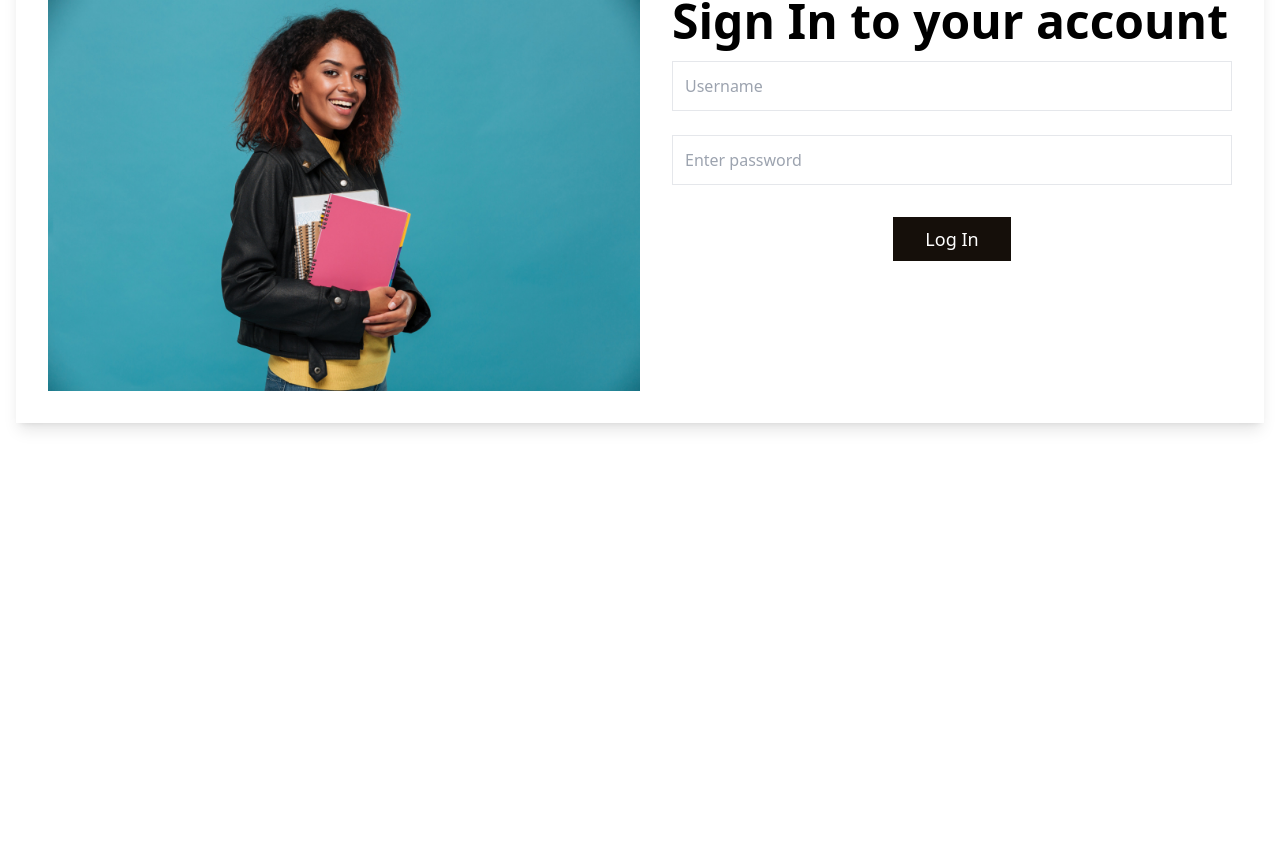
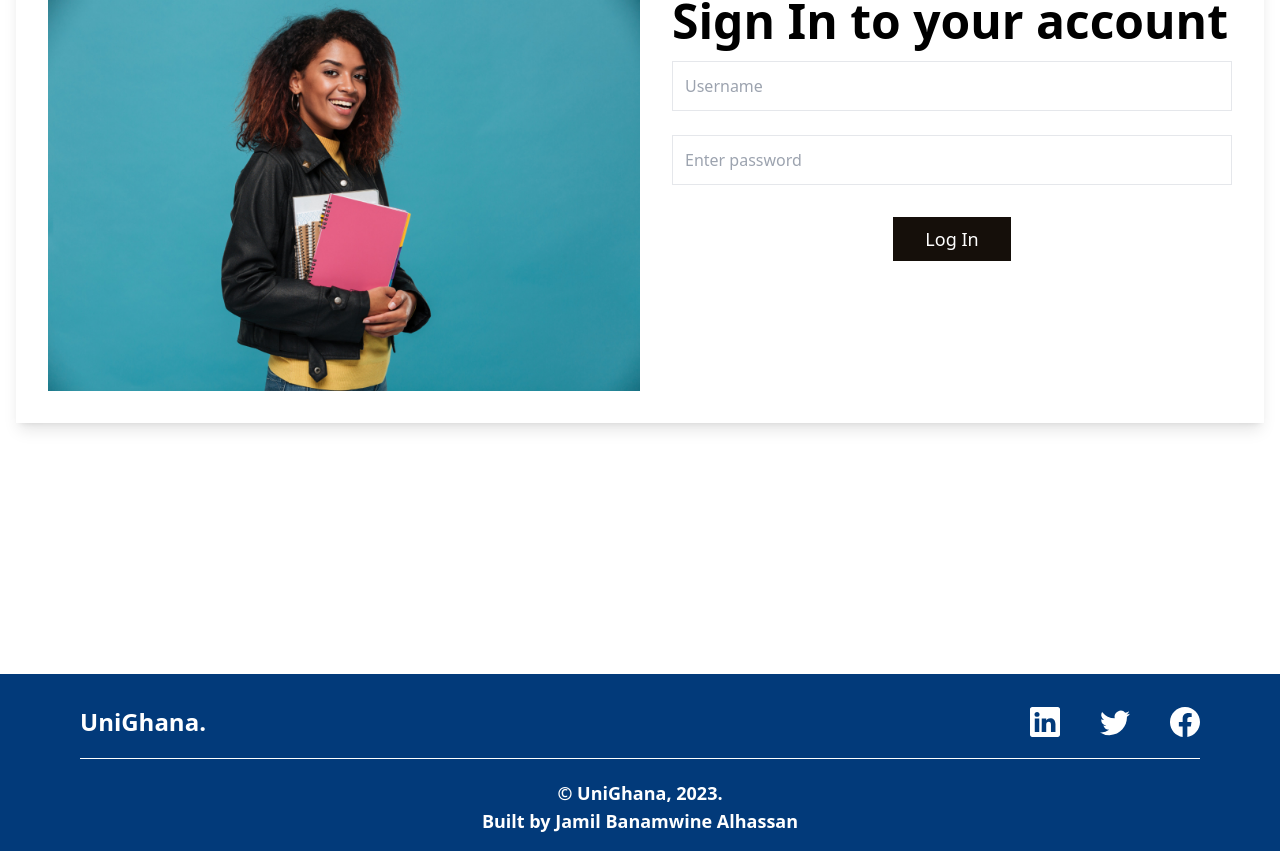
Before and after one commit to bjamyl/uni-ghana-landing, a Next.js app: page /sign-in in a window 1280 px wide. Shown: the part 280-1131 px from the top of the page. Before the commit the page ends 874 px from the top, so only its background shows below. Built offline with nearby package versions, Linux system fonts and the light colour scheme.

Commit message:
added footer, restyled nav and disabled search bar component

```diff
--- a/components/Card.tsx
+++ /dev/null
@@ -1,7 +0,0 @@
-import React from 'react'
-
-export default function Card() {
-  return (
-    <div>Card</div>
-  )
-}
--- a/components/Cards.tsx
+++ b/components/Cards.tsx
@@ -1,5 +1,4 @@
 import React from "react";
-import Card from "./Card";
 import { MdSchool } from "react-icons/md";
 import { FiSearch } from "react-icons/fi";
 import { BsFillChatTextFill, BsGraphUpArrow } from "react-icons/bs";
--- a/components/Footer.tsx
+++ b/components/Footer.tsx
@@ -1,9 +1,33 @@
 import React from "react";
+import Link from "next/link";
+import { BsLinkedin, BsTwitter, BsFacebook } from "react-icons/bs";
 
 export default function Footer() {
   return (
     <footer>
-      <section></section>
+      <section className="bg-[#023a7a] mt-20 p-4 pt-8 md:px-8 lg:px-16 xl:px-20">
+        <div className="flex  justify-between">
+          {/* Logo */}
+          <h3 className="font-bold text-2xl text-white">
+            <Link href="/">
+              UniGhana<span>.</span>
+            </Link>
+          </h3>
+          <ul className="flex items-center justify-between gap-x-10">
+            <li className="text-white text-3xl">
+              <BsLinkedin />
+            </li>
+            <li className="text-white text-3xl">
+              <BsTwitter />
+            </li>
+            <li className="text-white text-3xl">
+              <BsFacebook />
+            </li>
+          </ul>
+        </div>
+        <div className="w-full h-[1px] bg-white my-5"></div>
+        <p className="font-bold text-white text-lg text-center">&copy; UniGhana, 2023. <br /> Built by Jamil Banamwine Alhassan</p>
+      </section>
     </footer>
   );
 }
--- a/components/Menu.tsx
+++ b/components/Menu.tsx
@@ -3,17 +3,14 @@ import Link from "next/link";
 
 export default function Menu() {
   return (
-    <section className="h-screen bg-white z-100 px-4">
-      <ul className="font-bold text-2xl space-y-2 text-[#09347d]">
+    <section className="h-screen md:hidden bg-white z-100 pt-10 px-4">
+      <ul className="font-bold text-2xl flex flex-col gap-y-10 text-[#09347d]">
         <Link href="/">
           <li>Home</li>
         </Link>
         <li>Universities</li>
         <li>Scholarships</li>
-        <Link href="/sign-in">
-          <li>Sign In</li>
-        </Link>
-        <li>Get Started</li>
+        <li className="">Get Started</li>
       </ul>
     </section>
   );
--- a/components/Navbar.tsx
+++ b/components/Navbar.tsx
@@ -17,7 +17,7 @@ export default function Navbar() {
         </h3>
         {/* Page Links */}
         <div className="flex items-center gap-x-6">
-          <ul className="hidden xl:flex items-center xl:gap-x-6 font-bold text-slate-100">
+          <ul className="hidden md:flex items-center md:gap-x-6 font-bold text-slate-100">
             <Link href="/">
               <li className="xl:hover:cursor-pointer">Home</li>
             </Link>
@@ -27,7 +27,7 @@ export default function Navbar() {
           </ul>
           {/* Acocunt buttons */}
           <div className="flex items-center">
-            <div className="xl:hidden">
+            <div className="md:hidden">
               <Hamburger color="white" onToggle={() => setToggle(!toggle)} />
             </div>
             <p className="text-white text-3xl hover:cursor-pointer">
--- a/components/Search.tsx
+++ b/components/Search.tsx
@@ -11,6 +11,7 @@ export default function Search() {
             <FiSearch />
           </p>
           <input
+            disabled
             className="pl-3 xl:text-lg w-full focus:outline-none"
             type="text"
             placeholder="Search for courses"
```
